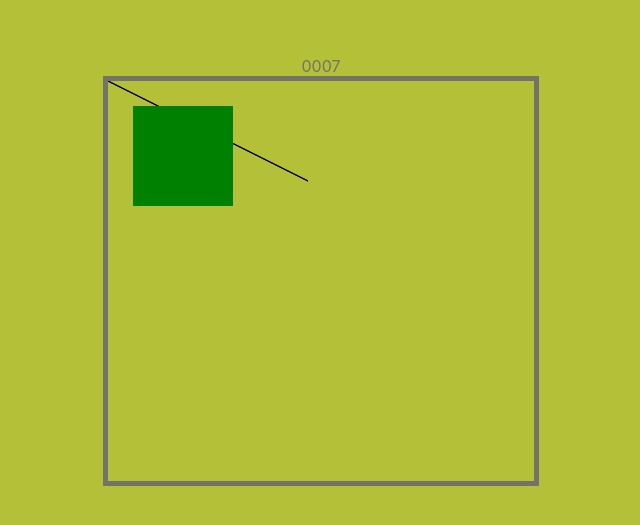
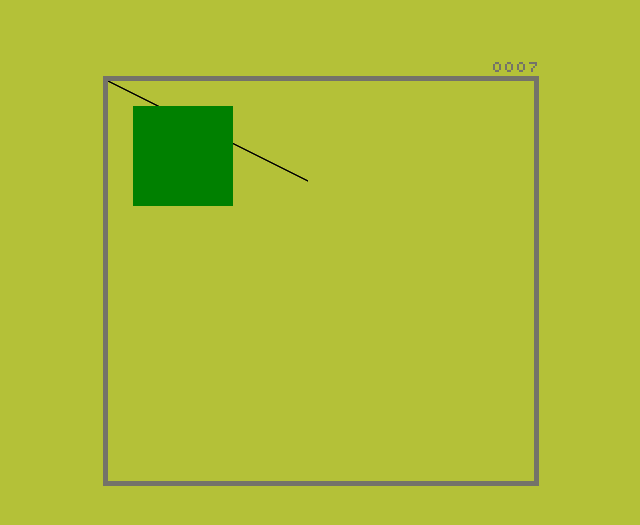
Before and after one commit to BigAwesome/Snake, a React (Create React App) app: page / in a window 1280 px wide. Shown: the part 127-652 px from the top of the page, without its empty margins (319-959 px from the left). Built offline with nearby package versions, Linux system fonts and the light colour scheme.

Commit message:
added font from google

```diff
--- a/src/assets/style/App.css
+++ b/src/assets/style/App.css
@@ -1,5 +1,10 @@
+@import url('https://fonts.googleapis.com/css2?family=Silkscreen&display=swap');
+
 .App {
-  text-align: center;
+  font-family: "Silkscreen", sans-serif;
+  font-weight: 400;
+  font-style: normal;
+  text-align: end;
 }
 
 .App-logo {
@@ -32,7 +37,20 @@
   from {
     transform: rotate(0deg);
   }
+
   to {
     transform: rotate(360deg);
   }
 }
+
+.silkscreen-regular {
+  font-family: "Silkscreen", sans-serif;
+  font-weight: 400;
+  font-style: normal;
+}
+
+.silkscreen-bold {
+  font-family: "Silkscreen", sans-serif;
+  font-weight: 700;
+  font-style: normal;
+}
```
